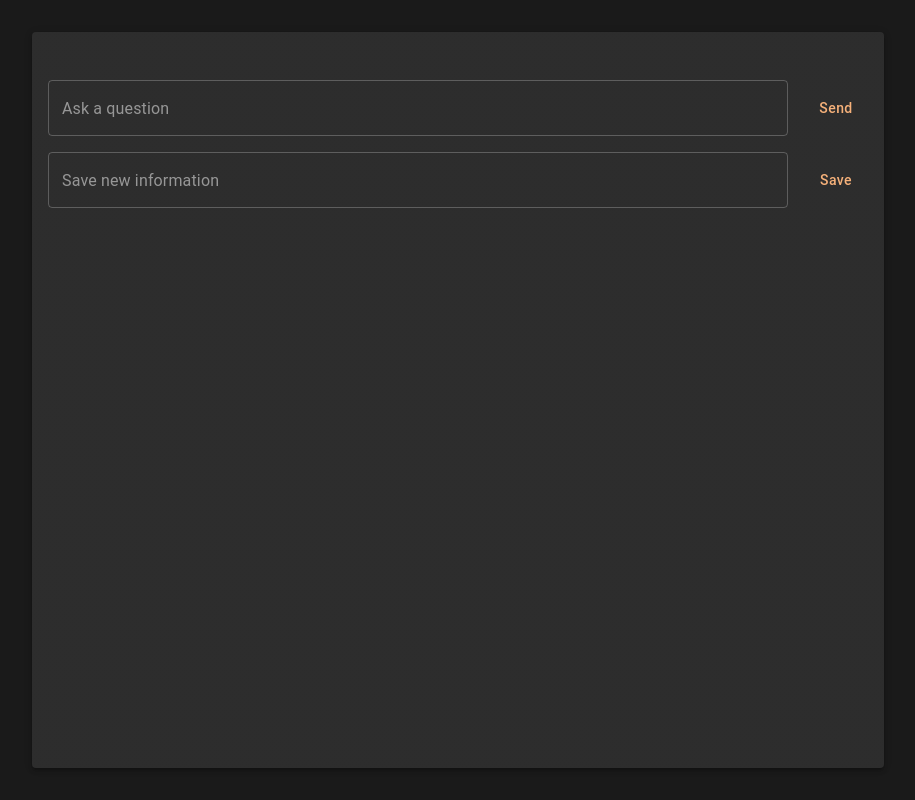
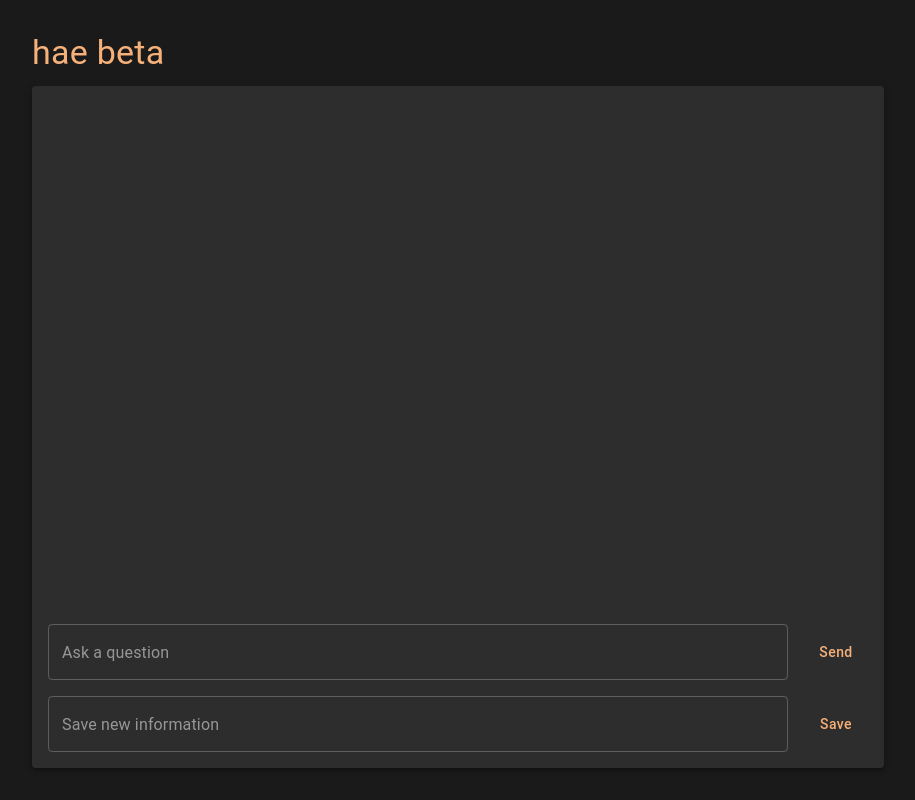
Before and after one commit to doeunkwon/hae, a React (Create React App) app in the folder client/: page / in a window 1280 px wide. Shown: the whole page, without its empty margins (182-1097 px from the left). Built offline with nearby package versions, Linux system fonts and the light colour scheme.

Commit message:
ui improvement

```diff
--- a/client/src/App.css
+++ b/client/src/App.css
@@ -1,38 +1,16 @@
 .App {
   text-align: center;
+  display: flex;
+  justify-content: center;
+  width: 100vw;
+  height: 100vh;
 }
 
-.App-logo {
-  height: 40vmin;
-  pointer-events: none;
-}
-
-@media (prefers-reduced-motion: no-preference) {
-  .App-logo {
-    animation: App-logo-spin infinite 20s linear;
-  }
-}
-
-.App-header {
-  background-color: #282c34;
-  min-height: 100vh;
+.app-container {
   display: flex;
   flex-direction: column;
-  align-items: center;
+  align-items: flex-start;
   justify-content: center;
-  font-size: calc(10px + 2vmin);
-  color: white;
+  height: 100vh;
+  padding: 2rem;
 }
-
-.App-link {
-  color: #61dafb;
-}
-
-@keyframes App-logo-spin {
-  from {
-    transform: rotate(0deg);
-  }
-  to {
-    transform: rotate(360deg);
-  }
-}
--- a/client/src/App.tsx
+++ b/client/src/App.tsx
@@ -1,15 +1,29 @@
-import React from "react";
 import Chat from "./components/Chat";
-import { ThemeProvider, CssBaseline } from "@mui/material";
+import {
+  ThemeProvider,
+  CssBaseline,
+  Container,
+  Typography,
+} from "@mui/material";
 import { darkTheme } from "./theme";
-
+import "./App.css";
 function App() {
   return (
     <ThemeProvider theme={darkTheme}>
       <CssBaseline />
-      <div className="App">
-        <Chat />
-      </div>
+      <main className="App">
+        <Container maxWidth="md" className="app-container">
+          <Typography
+            component="h1"
+            variant="h4"
+            gutterBottom
+            sx={{ color: "primary.main" }}
+          >
+            hae beta
+          </Typography>
+          <Chat />
+        </Container>
+      </main>
     </ThemeProvider>
   );
 }
--- a/client/src/components/Chat.tsx
+++ b/client/src/components/Chat.tsx
@@ -71,11 +71,6 @@ function Chat() {
   };
 
   return (
-    <Container
-      className="chat-container"
-      maxWidth="md"
-      sx={{ bgcolor: "background.default" }}
-    >
     <Paper
       elevation={3}
       className="chat-paper"
@@ -133,7 +128,6 @@ function Chat() {
         </Button>
       </Box>
     </Paper>
-    </Container>
   );
 }
 
--- a/client/src/styles/Chat.css
+++ b/client/src/styles/Chat.css
@@ -1,10 +1,3 @@
-.chat-container {
-    display: flex;
-    justify-content: center;
-    padding: 2rem;
-    height: 100vh;
-}
-
 .chat-paper {
     width: 100%;
     height: 100%;
@@ -15,6 +8,7 @@
 
 .message-list {
     overflow-y: auto;
+    height: 100%;
 }
 
 .message {
```
Lines whose indentation alone changed are shown as unchanged.
